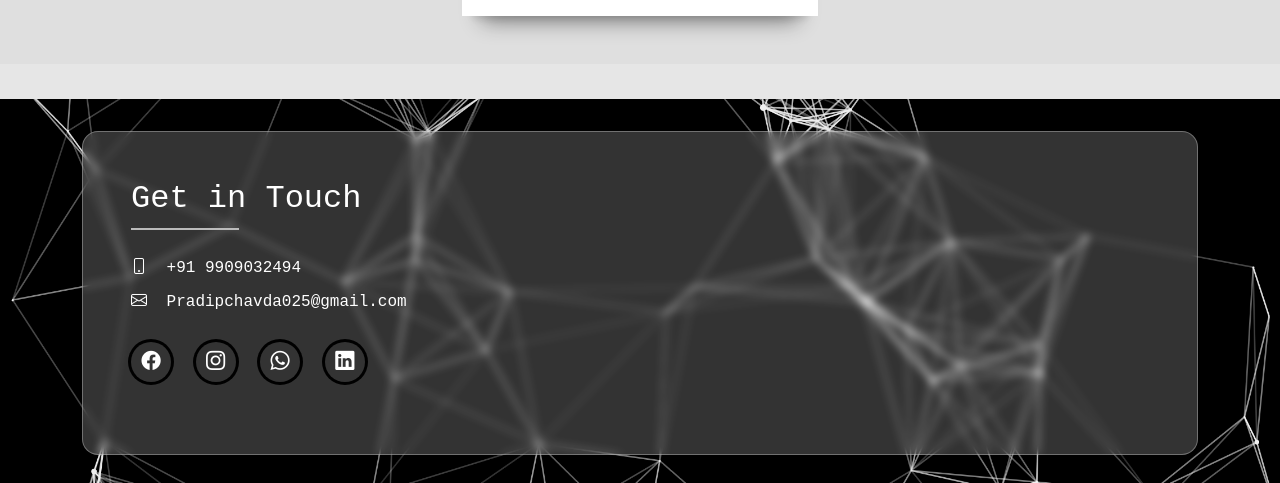
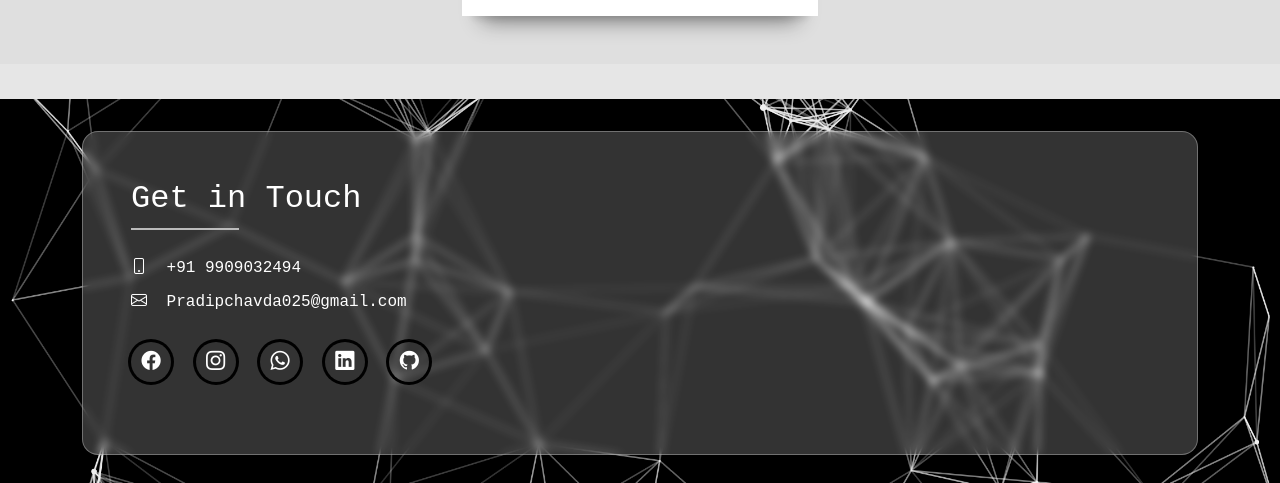
Before and after one commit to pradipchavda25/pradipchavda.github.io, a plain HTML site: page vector-page.html in a window 1280 px wide. Shown: the part 2506-2989 px from the top of the page. Drawn offline with Linux system fonts and the light colour scheme; a script that the page names is missing; files whose address does not match are found by name.

Commit message:
Update vector-page.html

```diff
--- a/vector-page.html
+++ b/vector-page.html
@@ -339,6 +339,10 @@
                                                     class="glass-footer-text"><span class="ico-circle"><i
                                                             class="bi bi-linkedin"></i></span></a>
                                             </li>
+                                            <li>
+                                                <a href="https://github.com/pradipchavda25" class="glass-footer-text"><span
+                                                class="ico-circle"><i class="bi bi-github"></i></span></a>
+                                            </li>
                                         </ul>
                                     </div>
                                 </div>
```
